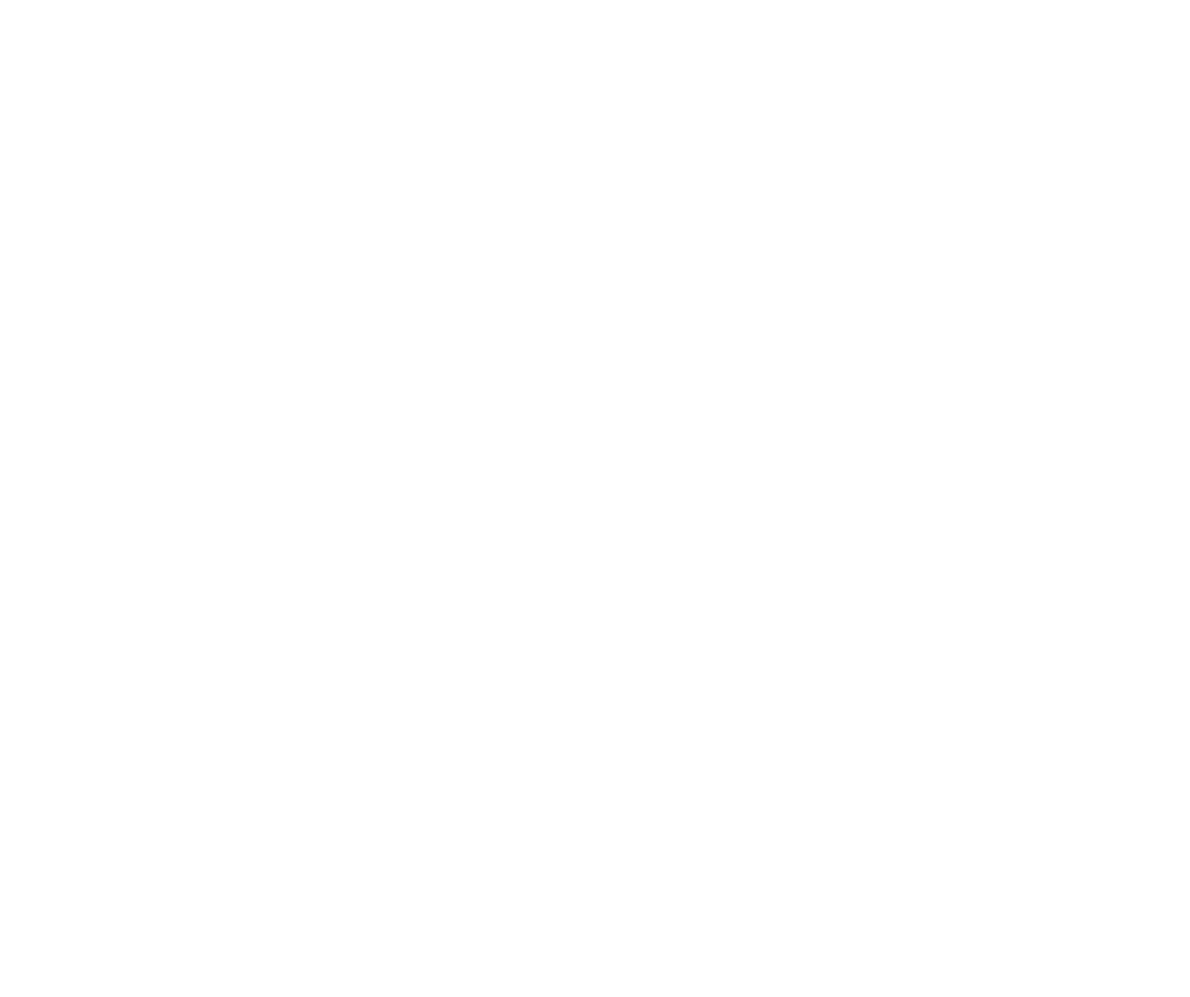
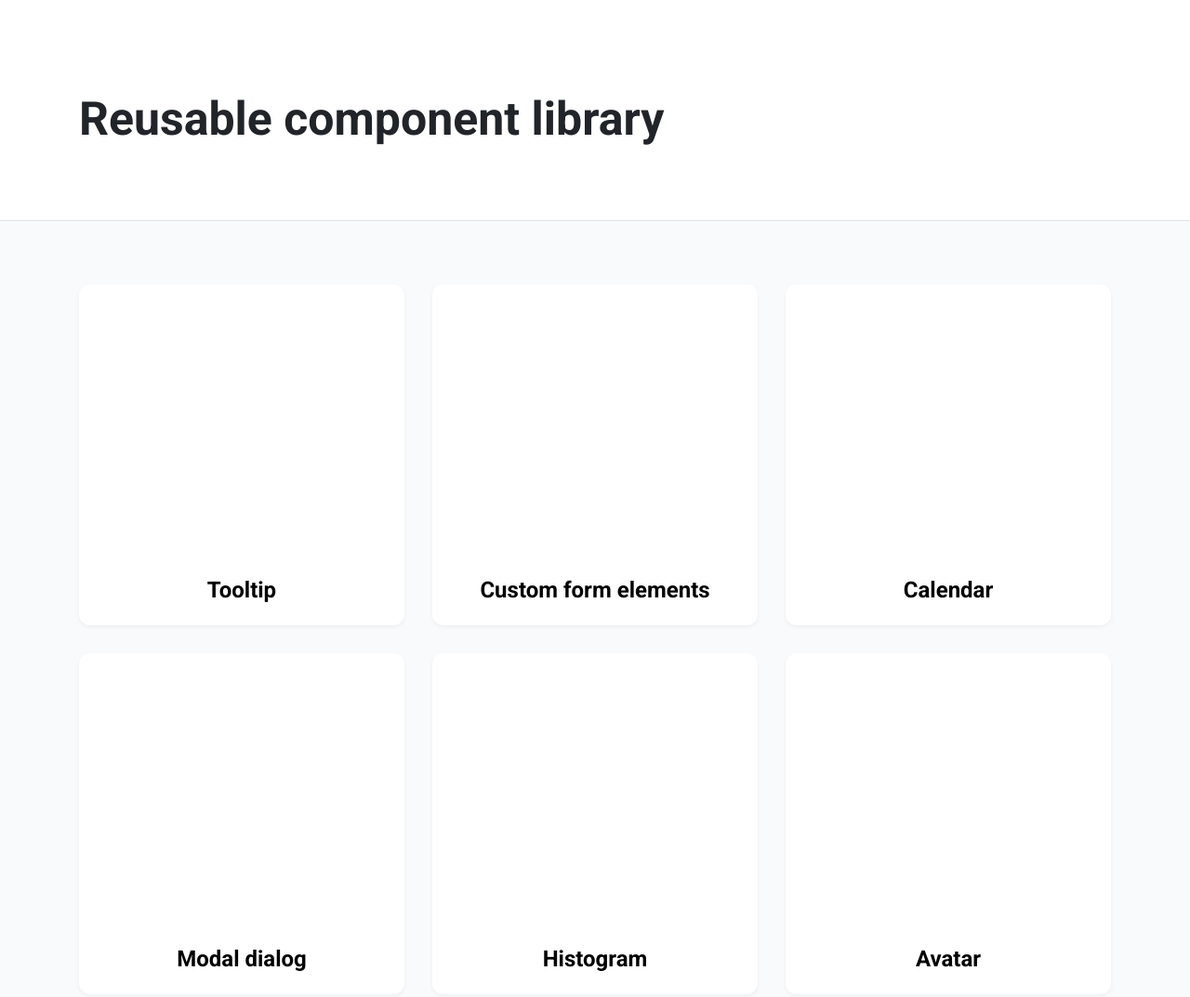
Before and after one commit to js-tasks-ru/htmlcss-20230911-4_poorlittlesoul70, a website: page index.html in a window 1280 px wide. Shown: the top 1073 px of the page at 93% size. Before the commit the page ends 800 px from the top, so only its background shows below. Drawn offline with Linux system fonts and the light colour scheme.

Commit message:
03-lection1/02-accordion_Kseniia Malysheva

```diff
--- a/assets/css/main.css
+++ b/assets/css/main.css
@@ -1,4 +1,7 @@
 @import '../fonts/fonts.css';
+
+@import '../../components/card/card.css';
+@import '../../components/page/page.css';
 
 :root {
     --white: #ffffff;
@@ -17,6 +20,7 @@
     --backgroung-secondary-hover: #5028C6;
     --backgroung-secondary-active: #4921be;
     --border-alternative-active:#111517;
+    --backgroung-page: #F9FAFC;
 
     --error: var(--red);
     --success: var(--blue);
@@ -25,6 +29,10 @@
     --secondary: var(--purple);
 }
 
-* {
+body {
     font-family: 'Roboto', sans-serif;
 }
+
+html, body {
+    height: 100%;
+}
--- /dev/null
+++ b/components/card/card.css
@@ -0,0 +1,23 @@
+.card {
+    padding-top: 68px;
+    padding-bottom: 204px;
+    display: flex;
+    flex-wrap: wrap;
+    gap: 30px;
+}
+
+.preview-card {
+    background-color: var(--white);
+    width: 302px;
+    height: 319px;
+    border-radius: 12px;
+    box-shadow: 0px 2px 4px 0px rgba(33, 36, 41, 0.05);
+    padding: 24px;
+    display: flex;
+    justify-content: center;
+    align-items: flex-end;
+}
+
+.preview-card-title {
+    margin: 0;
+}
--- /dev/null
+++ b/components/page/page.css
@@ -0,0 +1,38 @@
+body {
+    margin: 0;
+}
+
+.page {
+    display: flex;
+    flex-direction: column;
+    align-content: center;
+    flex-wrap: wrap;
+    background-color: var(--backgroung-page);
+}
+
+.container {
+    display: flex;
+    max-width: 1110px;
+    width: 100%;
+    margin: auto;
+}
+
+.header {
+    background-color: var(--white);
+    padding-top: 96px;
+    padding-bottom: 77px;
+}
+
+.header_title {
+    color: var(--black);
+    font-size: 50px;
+    line-height: 64px;
+    margin: 0;
+}
+
+.main {
+    border-top: 1px solid;
+    border-bottom: 1px solid;
+    border-color: var(--grey-2);
+    width: 100%;
+}
--- a/index.html
+++ b/index.html
@@ -3,8 +3,41 @@
 <html lang="ru">
     <head>
         <link rel="stylesheet" href="./assets/css/main.css">
+        <meta name="viewport" content="width=device-width, initial-scale=1, shrink-to-fit=no, maximum-scale=1.0, user-scalable=no">
     </head>
     <body>
+    <div class="page">
+    <header class="header">
+        <div class="container">
+        <h1 class="header_title">Reusable component library</h1>
+        </div>
+    </header>
+        <main class="main">
+            <div class="container">
+                <div class="card">
+                    <div class="preview-card">
+                        <h2 class="preview-card-title">Tooltip</h2>
+                    </div>
+                    <div class="preview-card">
+                        <h2 class="preview-card-title">Custom form elements</h2>
+                    </div>
+                    <div class="preview-card">
+                        <h2 class="preview-card-title">Calendar</h2>
+                    </div>
+                    <div class="preview-card">
+                        <h2 class="preview-card-title">Modal dialog</h2>
+                    </div>
+                    <div class="preview-card">
+                        <h2 class="preview-card-title">Histogram</h2>
+                    </div>
+                    <div class="preview-card">
+                        <h2 class="preview-card-title">Avatar</h2>
+                    </div>
+                </div>
+            </div>
+        </main>
+        <footer class="footer"></footer>
+    </div>
 
     </body>
 </html>
```
Also changed, not shown: 04-lection2/01-histogram/histogram.css (+8 -7 lines).
